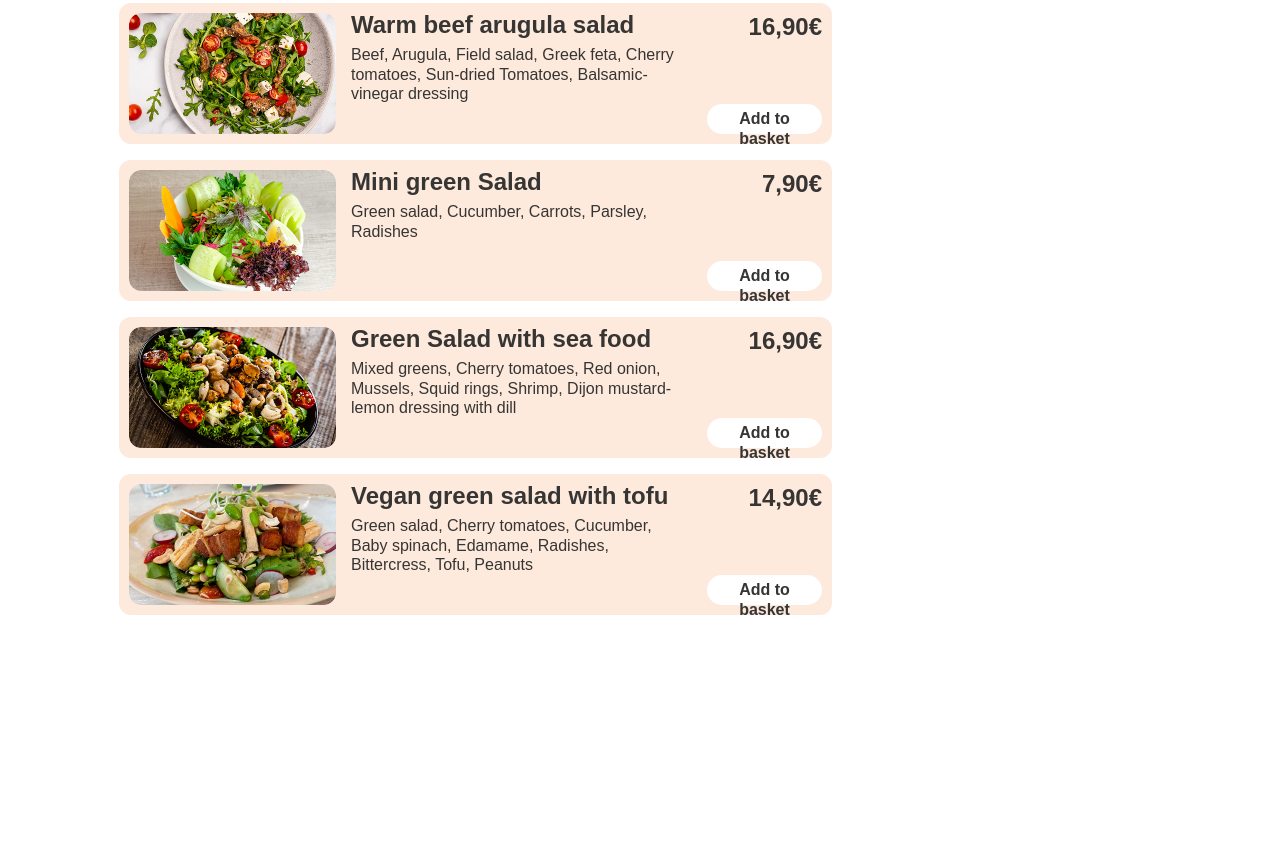
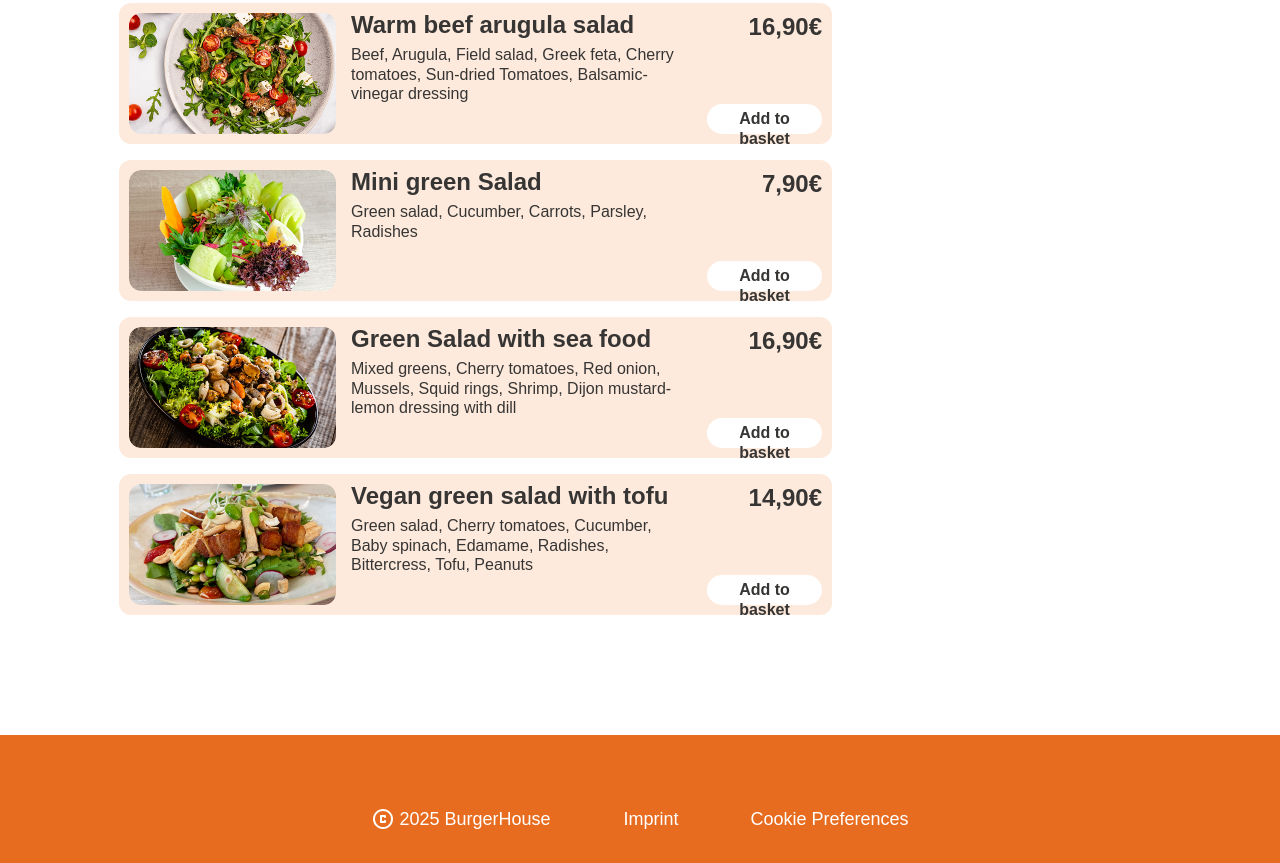
Before and after one commit to Toldnbs/Bestellapp, a plain HTML site: page index.html in a window 1280 px wide. Shown: the part 2432-3295 px from the top of the page. Before the commit the page ends 3051 px from the top, so only its background shows below. Drawn offline with Linux system fonts and the light colour scheme; a web font is replaced by a local one.

Commit message:
feat: add footer

```diff
--- a/index.html
+++ b/index.html
@@ -91,6 +91,15 @@
       </div>
     </main>
 
+    <footer>
+      <div class="copyright">
+        <img src="./assets/icons/copyright.svg" alt="Copyright" />
+        <p>2025 BurgerHouse</p>
+      </div>
+      <a href="#">Imprint</a>
+      <a href="#">Cookie Preferences</a>
+    </footer>
+
     <dialog class="confirmation" id="confirmation">
       <button class="close-button" onclick="closeConfirmation()">
         <img src="./assets/icons/close.svg" alt="Close" />
--- a/style.css
+++ b/style.css
@@ -442,3 +442,29 @@ header {
 .confirmation p {
   font-size: 29px;
 }
+
+footer {
+  display: flex;
+  justify-content: center;
+  align-items: flex-end;
+  gap: 72px;
+  height: 128px;
+  margin-top: 120px;
+  padding-bottom: 32px;
+  background-color: var(--orange);
+  font-size: 18px;
+  line-height: 24px;
+  color: var(--weiss);
+}
+
+.copyright {
+  display: flex;
+  align-items: center;
+  gap: 4px;
+  width: 180px;
+}
+
+footer a {
+  color: var(--weiss);
+  text-decoration: none;
+}
```
Also changed, not shown: assets/icons/copyright.svg (added).
